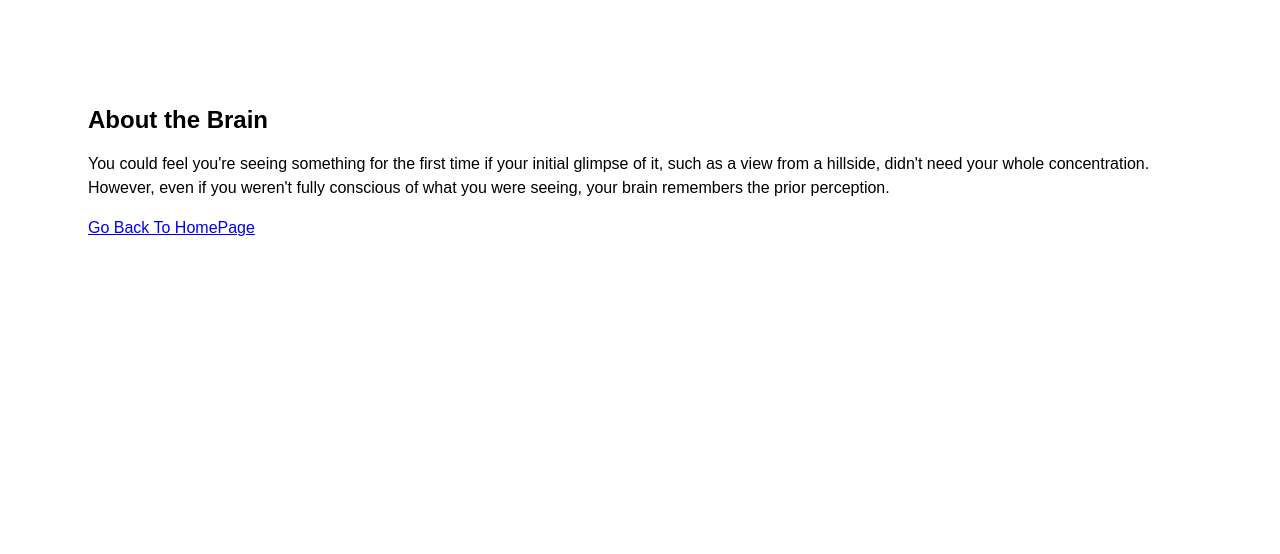
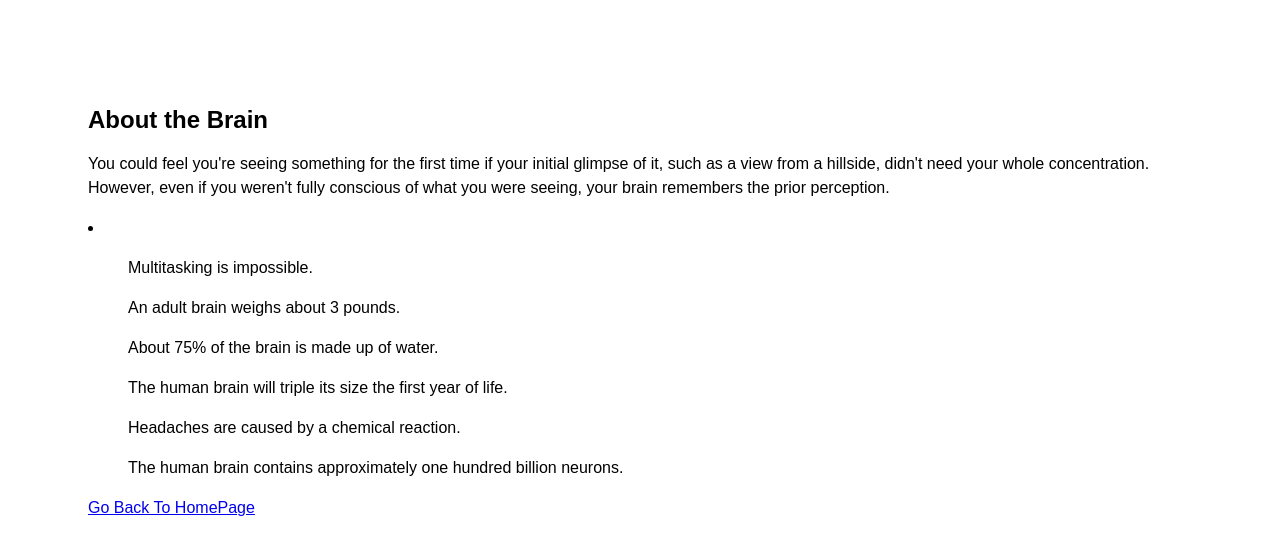
Before and after one commit to erubiel19/My-First-WebPage, a plain HTML site: page aboutthebrain.html in a window 1280 px wide. Drawn offline with Linux system fonts and the light colour scheme.

Commit message:
Update aboutthebrain.html

```diff
--- a/aboutthebrain.html
+++ b/aboutthebrain.html
@@ -19,7 +19,14 @@
     <p>You could feel you're seeing something for the first time if your initial glimpse of it, such as a view from a
         hillside, didn't need your whole concentration. However, even if you weren't fully conscious of what you were
         seeing, your brain remembers the prior perception.</p>
-    <p>
+    <li>
+        <ul>Multitasking is impossible.</ul>
+        <ul>An adult brain weighs about 3 pounds.</ul>
+        <ul>About 75% of the brain is made up of water.</ul>
+        <ul>The human brain will triple its size the first year of life. </ul>
+        <ul>Headaches are caused by a chemical reaction.</ul>
+        <ul>The human brain contains approximately one hundred billion neurons.</ul>
+    </li>
     <p>
         <a href="index.html">Go Back To HomePage</a>
     </p>
```
